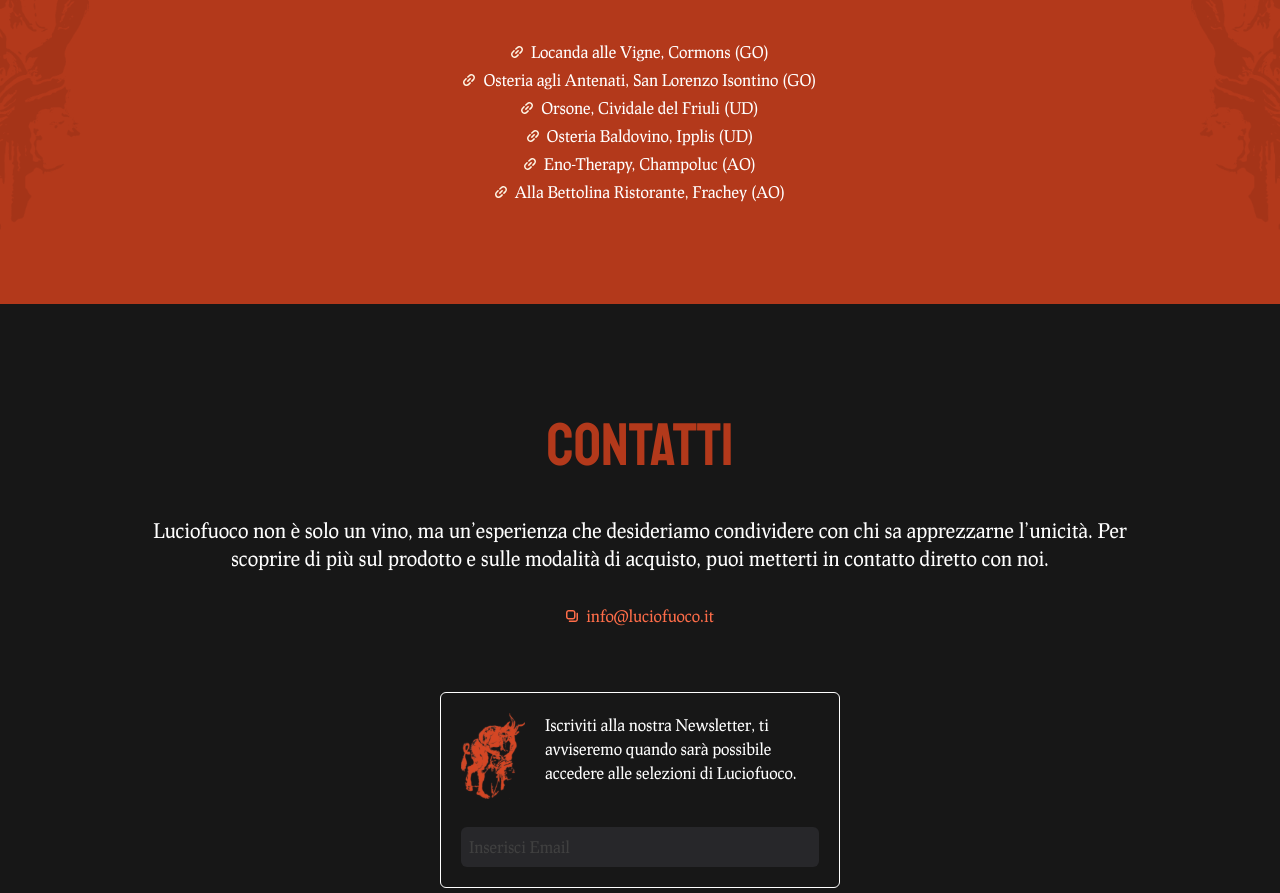
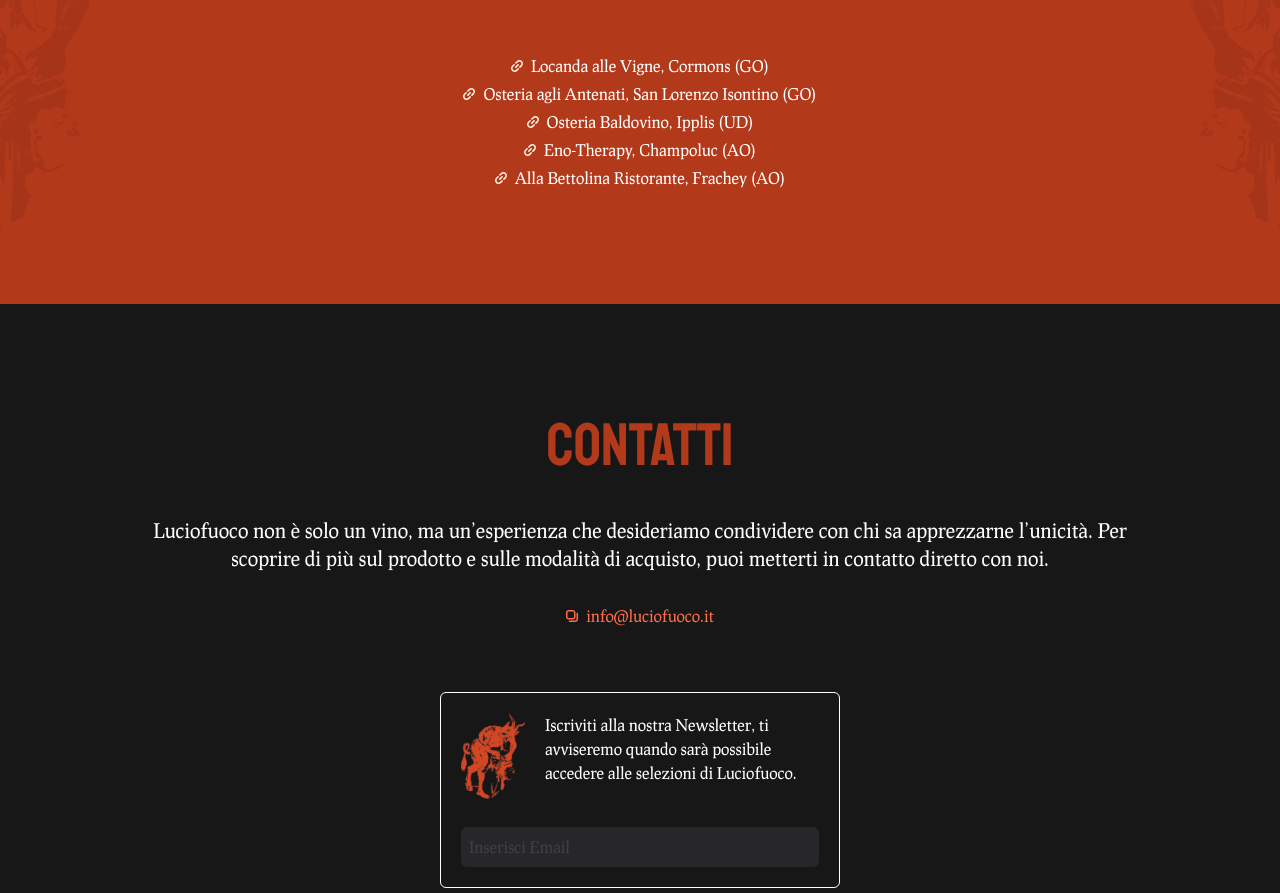
Before and after one commit to LnrdRmj/landingLucioFuoco, a Vue app: page / in a window 1280 px wide. Shown: the part 1786-2679 px from the top of the page. Built offline with nearby package versions, Linux system fonts and the light colour scheme.

Commit message:
removed restaurant

```diff
--- a/src/components/landing/whereToFindUs/WhereToFindUs.vue
+++ b/src/components/landing/whereToFindUs/WhereToFindUs.vue
@@ -11,10 +11,6 @@
     {
         address: 'Osteria agli Antenati, San Lorenzo Isontino (GO)',
         url: 'https://www.facebook.com/trattoriaAgliAntenati/',
-    },
-    {
-        address: 'Orsone, Cividale del Friuli (UD)',
-        url: 'https://orsonerelais.com/nuovo-sito-online/',
     },
     {
         address: 'Osteria Baldovino, Ipplis (UD)',
```
